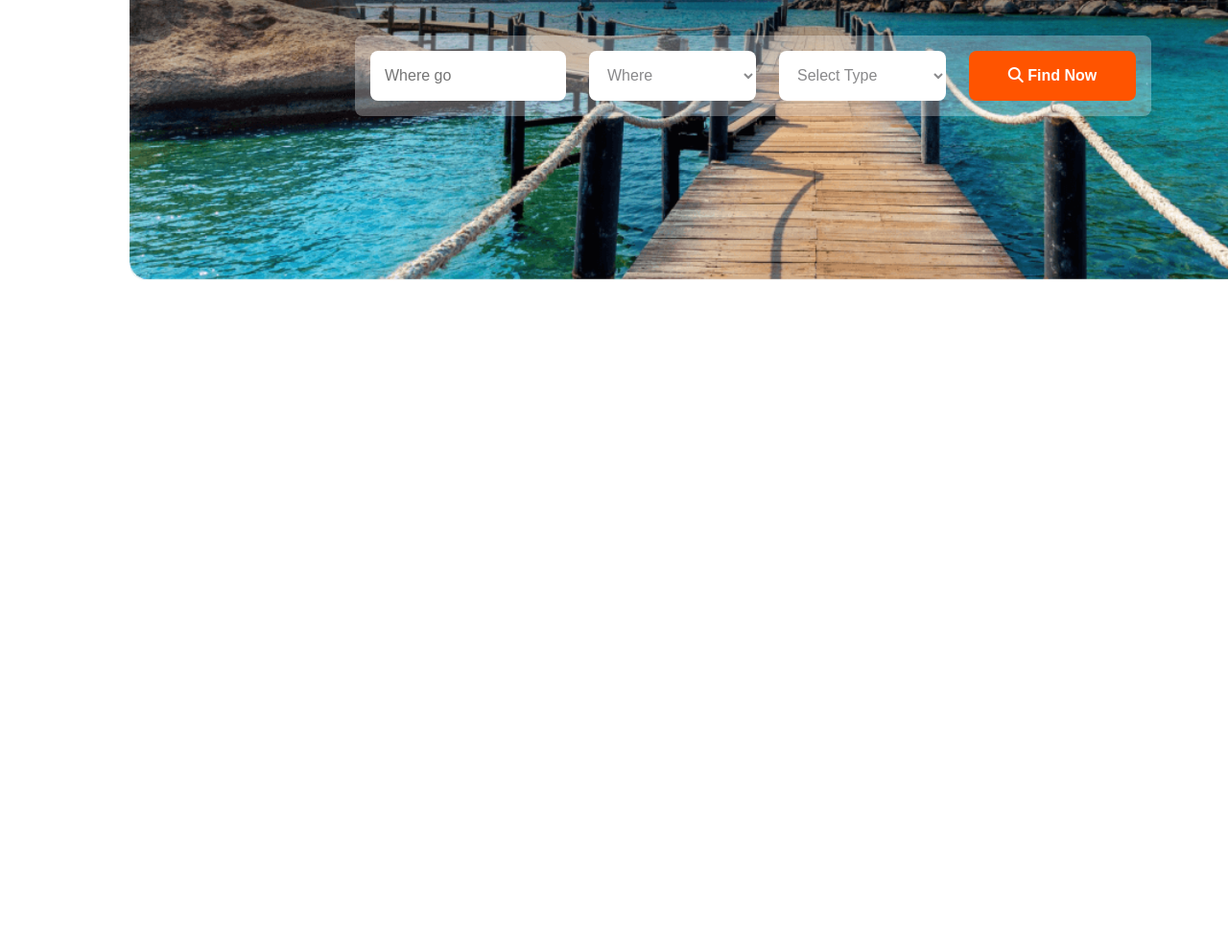
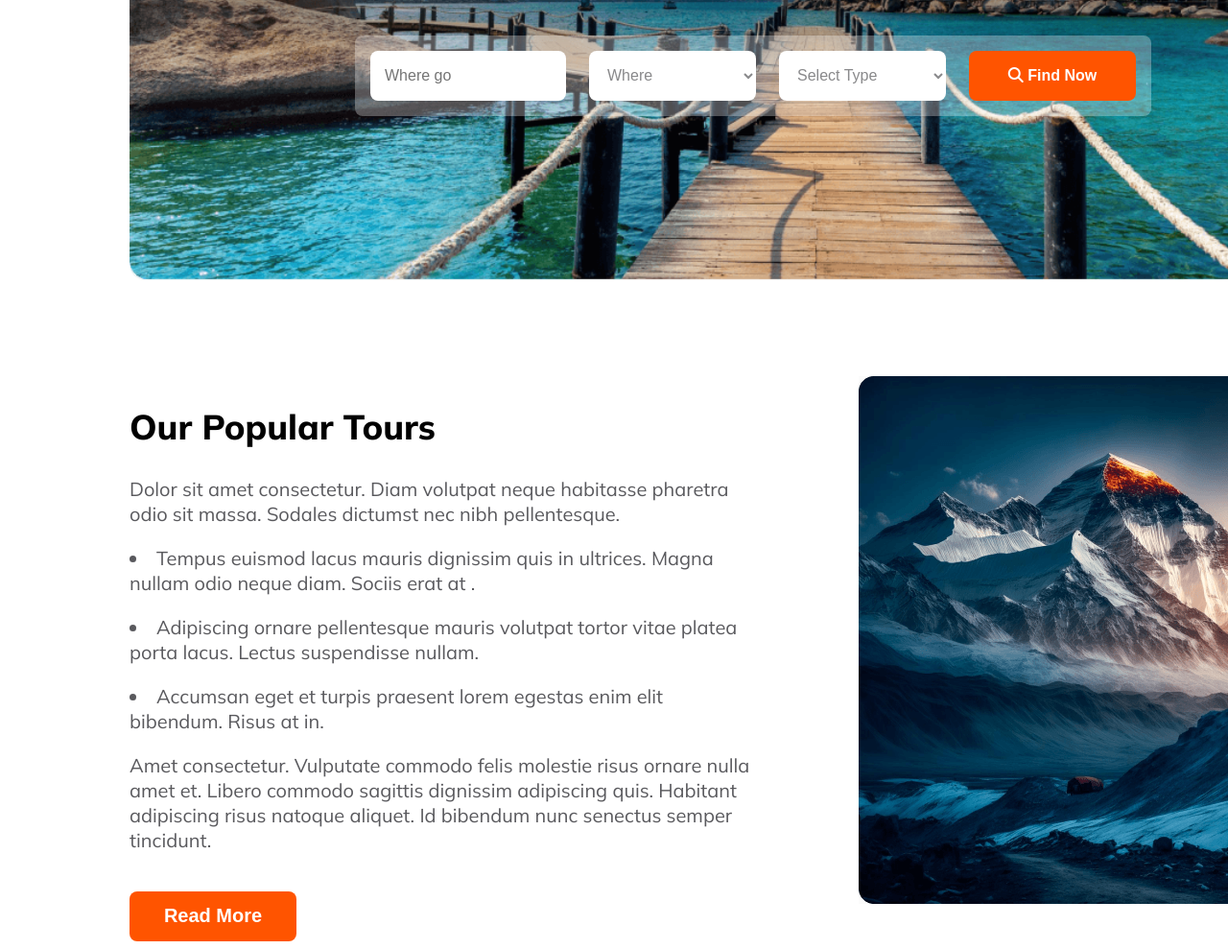
Before and after one commit to nadim-shahriar/travel-web, a plain HTML site: page index.html in a window 1280 px wide. Shown: the part 512-1501 px from the top of the page at 96% size. Before the commit the page ends 812 px from the top, so only its background shows below. Drawn offline with Linux system fonts and the light colour scheme.

Commit message:
2nd page done

```diff
--- a/index.html
+++ b/index.html
@@ -9,7 +9,7 @@
     <link rel="preconnect" href="https://fonts.googleapis.com">
     <link rel="preconnect" href="https://fonts.gstatic.com" crossorigin>
     <link href="https://fonts.googleapis.com/css2?family=Mulish:ital,wght@0,200..1000;1,200..1000&display=swap"
-    rel="stylesheet">
+        rel="stylesheet">
     <script src="https://kit.fontawesome.com/df75d5028c.js" crossorigin="anonymous"></script>
     <link rel="stylesheet" href="style/tw.css">
 </head>
@@ -18,20 +18,20 @@
     <header>
         <nav class="nav-bar">
             <div class="left">
-                <img src="Images/Group 40071 (2).png" alt="">
+                <img class="nav-img" src="Images/Group 40071 (2).png" alt="">
                 <h1 class="left-a">Hero <span style="color: var(--pri-co);">Travel</span></h1>
             </div>
             <div class="right">
-                <a class="right-a"  href=""><span style="color: var(--pri-co); font-weight: 700;" >Home</span></a>
+                <a class="right-a" href=""><span style="color: var(--pri-co); font-weight: 700;">Home</span></a>
                 <a class="right-a" href="">Packages</a>
                 <a class="right-a" href="">Testimonial</a>
                 <a class="right-a" href="">Blog</a>
                 <a class="right-a" href="">Contact</a>
             </div>
             <div class="right-b">
-                <a  href=""><i class="fa-solid fa-bars"></i>
+                <a href=""><i class="fa-solid fa-bars"></i>
                     <ul class="right-b-a">
-                        <li><a href=""><span style="color: var(--pri-co); font-weight: 700;" >Home</span></a></li>
+                        <li><a href=""><span style="color: var(--pri-co); font-weight: 700;">Home</span></a></li>
                         <li><a href="">Packages</a></li>
                         <li><a href="">Testimonial</a></li>
                         <li><a href="">Blog</a></li>
@@ -44,7 +44,8 @@
             <div class="banner-text-selector">
                 <div class="banner-text">
                     <h1 class="banner-text-a">Explore Your Travel</h1>
-                    <p class="banner-text-b">Dolor sit amet consectetur. Nullam suspendisse vitae ultricies dolor adipiscing. In et odio enim ac quis sapien urna eu phasellus.</p>
+                    <p class="banner-text-b">Dolor sit amet consectetur. Nullam suspendisse vitae ultricies dolor
+                        adipiscing. In et odio enim ac quis sapien urna eu phasellus.</p>
                 </div>
                 <div class="banner-selector">
                     <input class="b-s-a" type="text" name="" id="" placeholder="Where go">
@@ -55,18 +56,31 @@
                         <option value="">Select Type</option>
                     </select>
                     <button class="btn-primary"><i class="fa-solid fa-magnifying-glass"></i>
-                    Find Now</button>
+                        Find Now</button>
                 </div>
             </div>
         </div>
     </header>
     <main>
-        <div class="text-sesction">
-
-        </div>
-        <div class="image-section">
-
-        </div>
+        <section class="second-page">
+            <div class="text-section">
+                <h1 class="left-a">Our Popular Tours</h1>
+                <p class="s-p-a">Dolor sit amet consectetur. Diam volutpat neque habitasse pharetra odio sit massa. Sodales dictumst
+                    nec nibh pellentesque.</p>
+                <li class="s-p-a">Tempus euismod lacus mauris dignissim quis in ultrices. Magna nullam odio neque diam. Sociis erat at
+                    .</li>
+                <li class="s-p-a">Adipiscing ornare pellentesque mauris volutpat tortor vitae platea porta lacus. Lectus suspendisse
+                    nullam.</li>
+                <li class="s-p-a"> Accumsan eget et turpis praesent lorem egestas enim elit bibendum. Risus at in.</li>
+                <p class="s-p-a">Amet consectetur. Vulputate commodo felis molestie risus
+                    ornare nulla amet et. Libero commodo sagittis dignissim adipiscing quis. Habitant adipiscing risus
+                    natoque aliquet. Id bibendum nunc senectus semper tincidunt. </p>
+                <button id="s-p-btn" >Read More</button>
+            </div>
+            <div class="image-section">
+                <img src="Images/Rectangle 4.png" alt="">
+            </div>
+        </section>
     </main>
     <footer>
 
--- a/style/tw.css
+++ b/style/tw.css
@@ -17,9 +17,16 @@ body {
     margin-bottom: 49px;
 }
 
+
 .left {
     display: flex;
     gap: 20px;
+    align-items: center;
+}
+
+.nav-img {
+    width: 48px;
+    height: 56.008px;
 }
 
 .left-a {
@@ -118,17 +125,49 @@ body {
     font-weight: 700;
 }
 
+/* Second Page */
+
+.second-page {
+    margin-top: 100px;
+    display: flex;
+    justify-content: space-between;
+
+}
+
+.text-section {
+    width: 50%;
+}
+
+.s-p-a {
+    margin-bottom: 20px;
+    color: rgba(19, 19, 24, 0.70);
+    font-size: 20px;
+    font-weight: 400;
+    line-height: 26px;
+    /* 162.5% */
+}
+
+#s-p-btn {
+    margin-top: 20px;
+    color: #FFF;
+    font-size: 20px;
+    font-weight: 800;
+    width: 174px;
+    height: 52px;
+    border: none;
+    border-radius: 8px;
+    background-color: var(--pri-co);
+}
+/* Third page */
 
 
-
-
-
-@media screen and (max-width : 576px) {
+@media screen and (max-width : 776px) {
     body {
         width: 576px;
         margin: 0px;
         padding: 10px 20px;
     }
+
     /* header */
     .left {
         align-items: center;
@@ -157,18 +196,22 @@ body {
         display: inline;
         width: 30px;
     }
-    .right-b  a{
+
+    .right-b a {
         text-decoration: none;
     }
-    .right-b > .right-b-a{
+
+    .right-b>.right-b-a {
         list-style: none;
         display: none;
     }
-    .right-b:hover >.right-b-a{
+
+    .right-b:hover>.right-b-a {
         display: block;
         position: relative;
         right: 120px;
     }
+
     .banner {
         width: 100%;
     }
@@ -192,13 +235,30 @@ body {
         font-size: 14px;
         font-weight: 400;
     }
-    .banner-selector{
+
+    .banner-selector {
         flex-direction: column;
     }
-    .b-s-a ,.btn-primary{
+
+    .b-s-a,
+    .btn-primary {
         width: 100%;
         padding: 0px;
         text-align: center;
     }
 
+    /* second page */
+    .second-page{
+        margin-top: 25px;
+        flex-direction: column;
+        gap: 20px;
+    }
+    .text-section{
+        width: 100%;
+    }
+    .image-section{
+        text-align: center;
+    }
+    /* Third page */
+
 }
```
